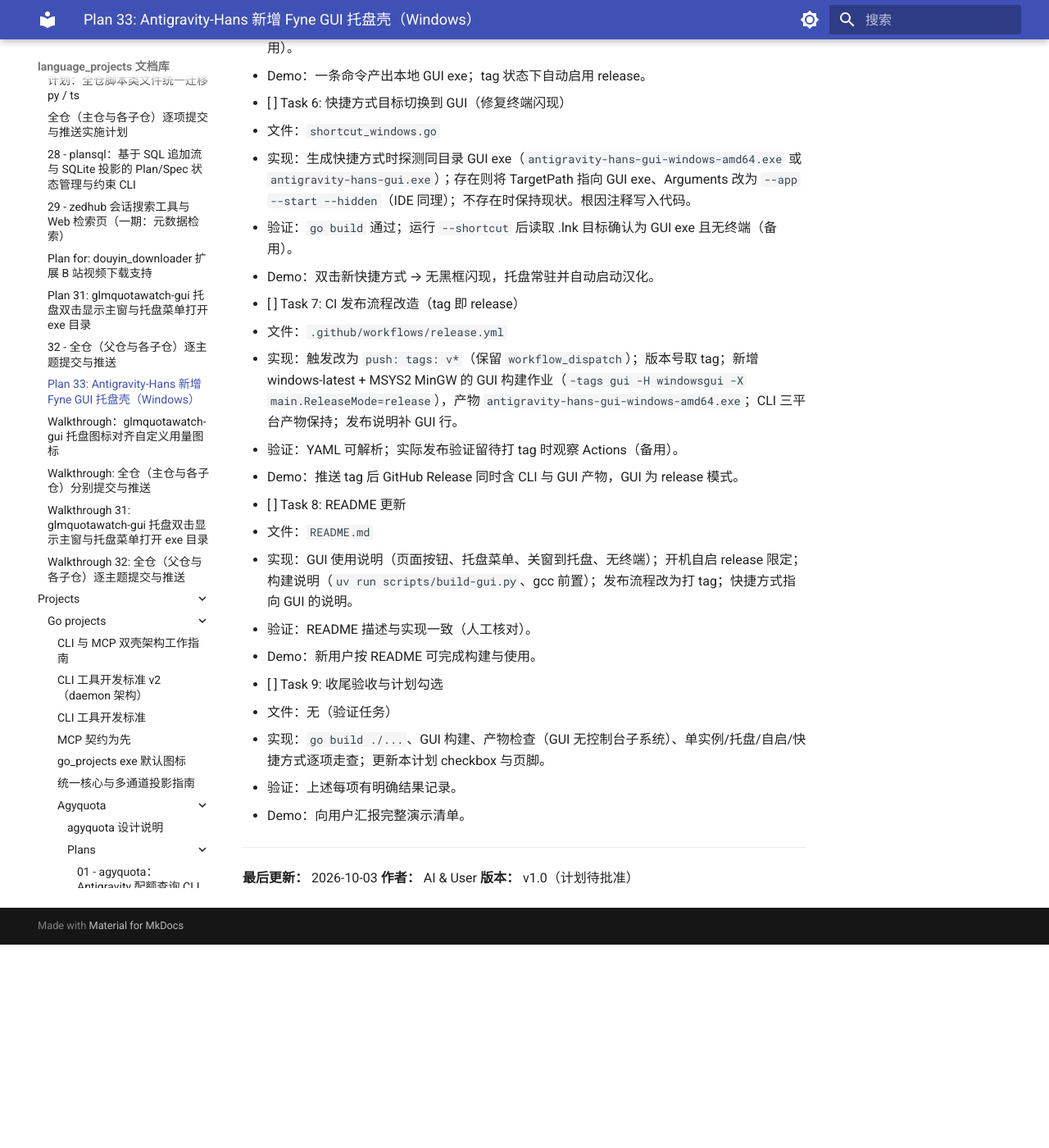
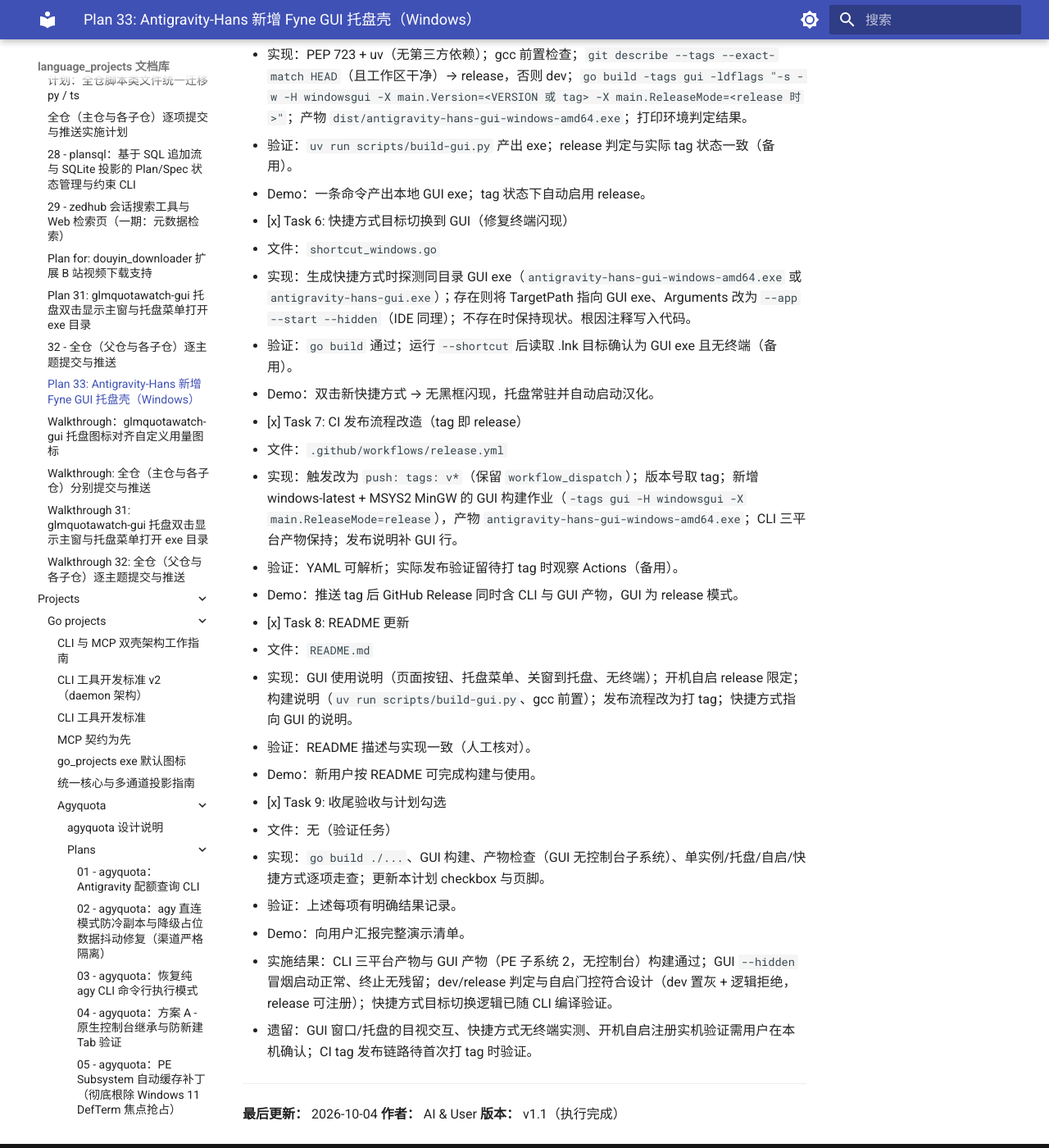
Before and after one commit to shihao-hub/td-language_projects, an MkDocs documentation site: the page built from docs/plans/33-antigravity-hans-fyne-gui.md, in a window 1280 px wide and 1400 px high, scrolled down 3905 px. Shown: the whole window at 82% size. Built offline with MkDocs 1.6.1 and Material for MkDocs 9.7.7, drawn with Linux system fonts in a browser that asks for light colours; a script that is not in the unit is left out; before the commit the page ends 5057 px from its top, so only the background shows below that; some of the changed text lies outside the part shown.

Commit message:
docs(plans): 33 号 Antigravity-Hans Fyne GUI 壳计划执行完成
- 勾选 Task 1-9 并记录实施偏差（字体简化为 Fyne 内置系统字体回退）
- GUI/托盘/自启/构建脚本/快捷方式/CI tag 触发改造均已完成并构建验证

```diff
--- a/docs/plans/33-antigravity-hans-fyne-gui.md
+++ b/docs/plans/33-antigravity-hans-fyne-gui.md
@@ -55,13 +55,13 @@
 
 **任务分解**：
 
-- [ ] Task 1: 新建开发分支并引入 Fyne 依赖
+- [x] Task 1: 新建开发分支并引入 Fyne 依赖
   - 文件：`go.mod`、`go.sum`（分支操作无文件产物）
   - 实现：`git switch -c feat/fyne-gui`（从 main@v0.4.3）；`go get fyne.io/fyne/v2@v2.8.1`；确认原 CLI（无标签）构建不链接 Fyne。
   - 验证：`git branch --show-current` 输出 `feat/fyne-gui`；`go build ./...` 通过；`go list -m fyne.io/fyne/v2` 输出 v2.8.1。
   - Demo：分支就绪，原 CLI 构建行为不变。
 
-- [ ] Task 2: GUI 入口、主页面与“启动汉化”（构建标签隔离）
+- [x] Task 2: GUI 入口、主页面与“启动汉化”（构建标签隔离）
   - 文件：`main.go`（仅新增 `//go:build !gui` 一行）、`gui_windows.go`、`gui_other.go`、`gui_theme_windows.go`、`gui_singleinstance_windows.go`
   - 实现：
     - `main.go` 文件头加构建约束；默认（无标签）构建完全不变；`-tags gui && windows` 时改由 `gui_windows.go` 提供 `main()`（`gui_other.go` 处理 `gui && !windows` 占位）。
@@ -72,8 +72,9 @@
     - `gui_singleinstance_windows.go`：命名互斥体（名称 = 应用名 + release/dev 后缀）；已有实例时提示「已在运行（见系统托盘）」并退出。
   - 验证：`go build ./...` 通过；`go build -tags gui -o dist/antigravity-hans-gui-test.exe .` 通过；`go vet -tags gui ./...` 无报错（备用）。
   - Demo：运行 GUI exe 弹出主窗口（无终端），点击按钮启动 Antigravity 动态汉化；重复启动仅保留一个实例。
+  - 实施说明：未单独建 `gui_theme_windows.go` —— 源码核实 Fyne v2.8.1 自带系统字体回退（`fontscan` 按 rune 解析系统字体），中文自动用系统字体渲染，实现较计划更简；如实测出现方块字再补字体主题。
 
-- [ ] Task 3: 系统托盘与图标资源
+- [x] Task 3: 系统托盘与图标资源
   - 文件：`gui_tray_windows.go`、`gui_assets/tray.png`（新）、`icon.ico`（复制）、`rsrc_windows_amd64.syso`（rsrc 生成）
   - 实现：
     - 托盘：`desktop.App` 断言 + 内嵌 `tray.png` 图标 + `SetSystemTrayWindow`（左键唤窗）；菜单：显示主窗口 / 打开 exe 所在目录 / 开机自启动（Task 4 接线）/ 分隔线 / 退出。
@@ -82,43 +83,46 @@
   - 验证：`go build -tags gui ...` 通过；运行 GUI：关主窗后托盘仍在，托盘可唤回窗口、可打开 exe 目录、可退出（备用）。
   - Demo：托盘菜单三项交互逐项演示，任务管理器无终端相关子进程。
 
-- [ ] Task 4: 开机自启（release 限定）
+- [x] Task 4: 开机自启（release 限定）
   - 文件：`gui_autostart_windows.go`（+ `gui_tray_windows.go` 勾选接线）
   - 实现：直写 `HKCU\Software\Microsoft\Windows\CurrentVersion\Run`，值名 `Antigravity-Hans`，数据 `"<exe>" --hidden`；提供查询/写入/删除；`ReleaseMode != "release"` 时菜单置灰且调用返回稳定错误；拒绝注册临时构建产物（go-build / Temp 路径）；切换失败弹对话框并回滚勾选。
   - 验证：dev 构建菜单禁用且调用被拒；`-X main.ReleaseMode=release` 构建后勾选 → 注册表出现该值（检查后手动删除）（备用）。
   - Demo：dev / release 两种构建对比演示开与关。
+  - 实施说明：dev 构建下菜单项显示为「开机自启动（开发版不可用）」并置灰；release 构建（`-X main.ReleaseMode=release`）可正常勾选注册。
 
-- [ ] Task 5: 构建脚本 `scripts/build-gui.py`
+- [x] Task 5: 构建脚本 `scripts/build-gui.py`
   - 文件：`scripts/build-gui.py`（新目录）
   - 实现：PEP 723 + uv（无第三方依赖）；gcc 前置检查；`git describe --tags --exact-match HEAD`（且工作区干净）→ release，否则 dev；`go build -tags gui -ldflags "-s -w -H windowsgui -X main.Version=<VERSION 或 tag> -X main.ReleaseMode=<release 时>"`；产物 `dist/antigravity-hans-gui-windows-amd64.exe`；打印环境判定结果。
   - 验证：`uv run scripts/build-gui.py` 产出 exe；release 判定与实际 tag 状态一致（备用）。
   - Demo：一条命令产出本地 GUI exe；tag 状态下自动启用 release。
 
-- [ ] Task 6: 快捷方式目标切换到 GUI（修复终端闪现）
+- [x] Task 6: 快捷方式目标切换到 GUI（修复终端闪现）
   - 文件：`shortcut_windows.go`
   - 实现：生成快捷方式时探测同目录 GUI exe（`antigravity-hans-gui-windows-amd64.exe` 或 `antigravity-hans-gui.exe`）；存在则将 TargetPath 指向 GUI exe、Arguments 改为 `--app --start --hidden`（IDE 同理）；不存在时保持现状。根因注释写入代码。
   - 验证：`go build` 通过；运行 `--shortcut` 后读取 .lnk 目标确认为 GUI exe 且无终端（备用）。
   - Demo：双击新快捷方式 → 无黑框闪现，托盘常驻并自动启动汉化。
 
-- [ ] Task 7: CI 发布流程改造（tag 即 release）
+- [x] Task 7: CI 发布流程改造（tag 即 release）
   - 文件：`.github/workflows/release.yml`
   - 实现：触发改为 `push: tags: v*`（保留 `workflow_dispatch`）；版本号取 tag；新增 windows-latest + MSYS2 MinGW 的 GUI 构建作业（`-tags gui -H windowsgui -X main.ReleaseMode=release`），产物 `antigravity-hans-gui-windows-amd64.exe`；CLI 三平台产物保持；发布说明补 GUI 行。
   - 验证：YAML 可解析；实际发布验证留待打 tag 时观察 Actions（备用）。
   - Demo：推送 tag 后 GitHub Release 同时含 CLI 与 GUI 产物，GUI 为 release 模式。
 
-- [ ] Task 8: README 更新
+- [x] Task 8: README 更新
   - 文件：`README.md`
   - 实现：GUI 使用说明（页面按钮、托盘菜单、关窗到托盘、无终端）；开机自启 release 限定；构建说明（`uv run scripts/build-gui.py`、gcc 前置）；发布流程改为打 tag；快捷方式指向 GUI 的说明。
   - 验证：README 描述与实现一致（人工核对）。
   - Demo：新用户按 README 可完成构建与使用。
 
-- [ ] Task 9: 收尾验收与计划勾选
+- [x] Task 9: 收尾验收与计划勾选
   - 文件：无（验证任务）
   - 实现：`go build ./...`、GUI 构建、产物检查（GUI 无控制台子系统）、单实例/托盘/自启/快捷方式逐项走查；更新本计划 checkbox 与页脚。
   - 验证：上述每项有明确结果记录。
   - Demo：向用户汇报完整演示清单。
+  - 实施结果：CLI 三平台产物与 GUI 产物（PE 子系统 2，无控制台）构建通过；GUI `--hidden` 冒烟启动正常、终止无残留；dev/release 判定与自启门控符合设计（dev 置灰 + 逻辑拒绝，release 可注册）；快捷方式目标切换逻辑已随 CLI 编译验证。
+  - 遗留：GUI 窗口/托盘的目视交互、快捷方式无终端实测、开机自启注册实机验证需用户在本机确认；CI tag 发布链路待首次打 tag 时验证。
 
 ---
-**最后更新：** 2026-10-03
+**最后更新：** 2026-10-04
 **作者：** AI & User
-**版本：** v1.0（计划待批准）
+**版本：** v1.1（执行完成）
```
